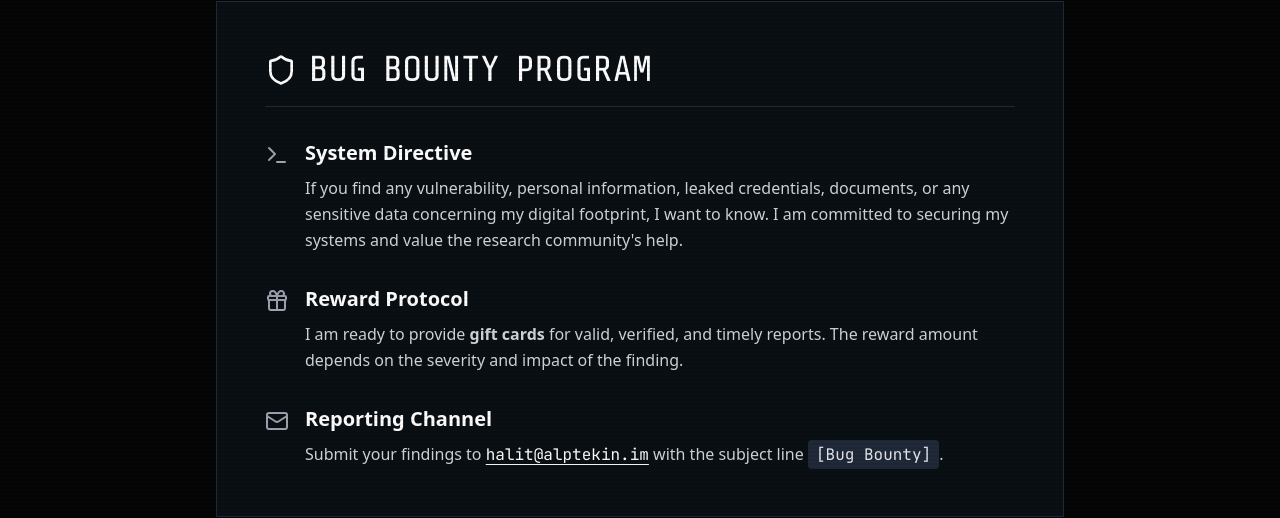
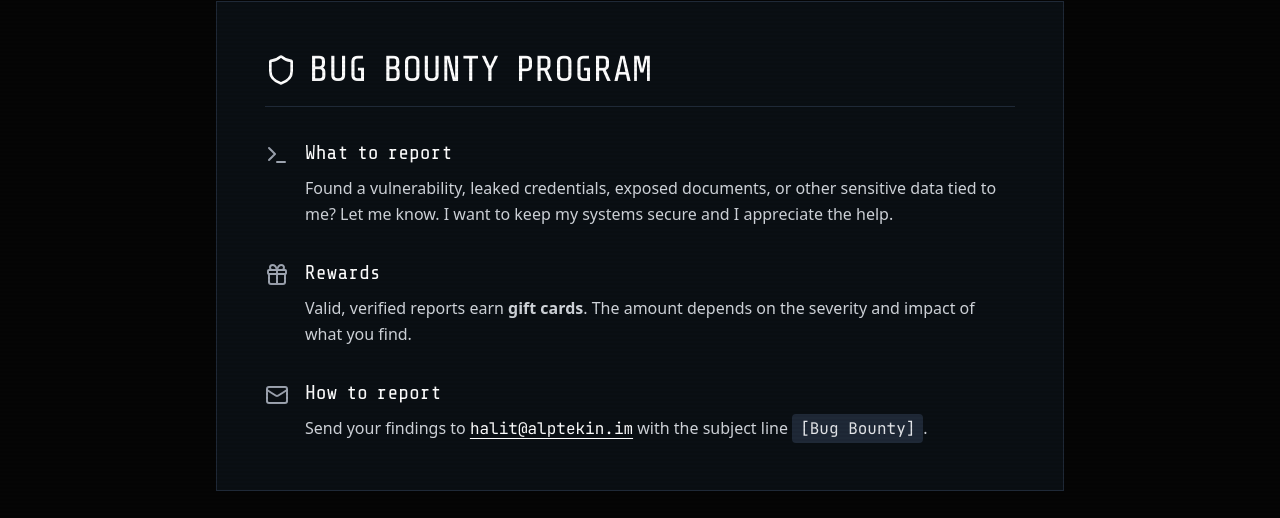
Before and after one commit to halit/hblog-ng, a Next.js app: page /bug-bounty in a window 1280 px wide. Shown: the part 159-677 px from the top of the page. Built offline with nearby package versions, Linux system fonts and the light colour scheme; no server answers.

Commit message:
Simplify Bug Bounty page copy

```diff
--- a/components/pages/BugBounty.tsx
+++ b/components/pages/BugBounty.tsx
@@ -16,11 +16,11 @@ const BugBounty = () => {
             <div className="flex gap-4 items-start">
               <Terminal className="w-6 h-6 text-gray-400 mt-1 shrink-0" />
               <div>
-                <h2 className="text-xl font-bold text-white mb-2">System Directive</h2>
+                <h2 className="text-xl font-bold font-display text-white mb-2">What to report</h2>
                 <p>
-                  If you find any vulnerability, personal information, leaked credentials,
-                  documents, or any sensitive data concerning my digital footprint, I want to know.
-                  I am committed to securing my systems and value the research community's help.
+                  Found a vulnerability, leaked credentials, exposed documents, or other sensitive
+                  data tied to me? Let me know. I want to keep my systems secure and I appreciate
+                  the help.
                 </p>
               </div>
             </div>
@@ -28,10 +28,10 @@ const BugBounty = () => {
             <div className="flex gap-4 items-start">
               <Gift className="w-6 h-6 text-gray-400 mt-1 shrink-0" />
               <div>
-                <h2 className="text-xl font-bold text-white mb-2">Reward Protocol</h2>
+                <h2 className="text-xl font-bold font-display text-white mb-2">Rewards</h2>
                 <p>
-                  I am ready to provide <strong>gift cards</strong> for valid, verified, and timely
-                  reports. The reward amount depends on the severity and impact of the finding.
+                  Valid, verified reports earn <strong>gift cards</strong>. The amount depends on
+                  the severity and impact of what you find.
                 </p>
               </div>
             </div>
@@ -39,9 +39,9 @@ const BugBounty = () => {
             <div className="flex gap-4 items-start">
               <Mail className="w-6 h-6 text-gray-400 mt-1 shrink-0" />
               <div>
-                <h2 className="text-xl font-bold text-white mb-2">Reporting Channel</h2>
+                <h2 className="text-xl font-bold font-display text-white mb-2">How to report</h2>
                 <p>
-                  Submit your findings to{' '}
+                  Send your findings to{' '}
                   <a
                     href={`mailto:${config.authorEmail}?subject=[Bug Bounty]`}
                     className="text-white hover:text-gray-300 font-mono underline underline-offset-4 transition-colors"
```
